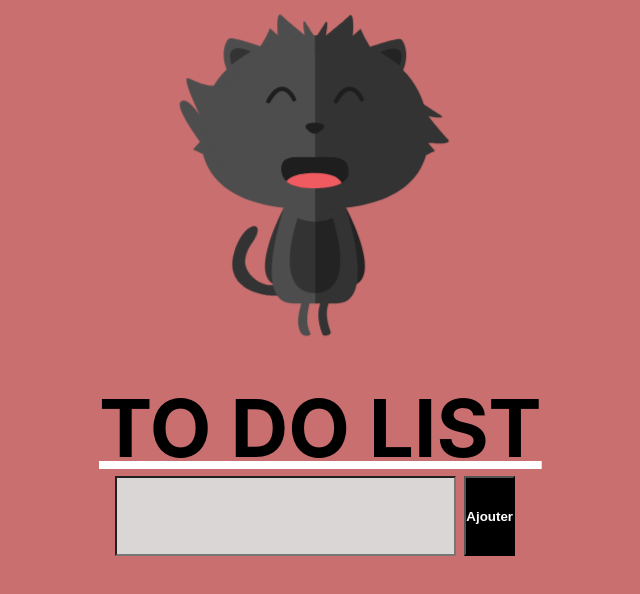
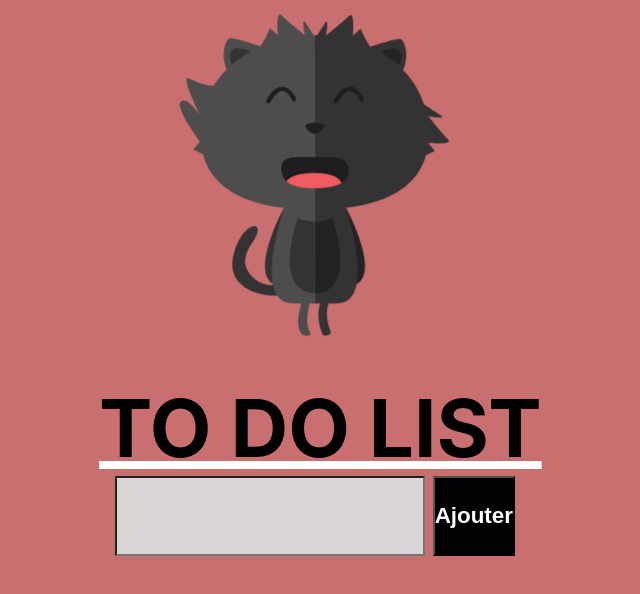
Before and after one commit to dylanstockinger/todolist__cat, a React (Create React App) app: page / in a window 1280 px wide. Shown: the top 594 px of the page, without its empty margins (325-965 px from the left). Built offline with nearby package versions, Linux system fonts and the light colour scheme.

Commit message:
corrective in the last commit

```diff
--- a/src/App.css
+++ b/src/App.css
@@ -72,6 +72,7 @@ button {
   background-color: rgb(0, 0, 0);
   font-weight: bold;
   color: white;
+  font-size: calc(1rem + 0.5vw);
 }
 
 .checkbox>input {
```
